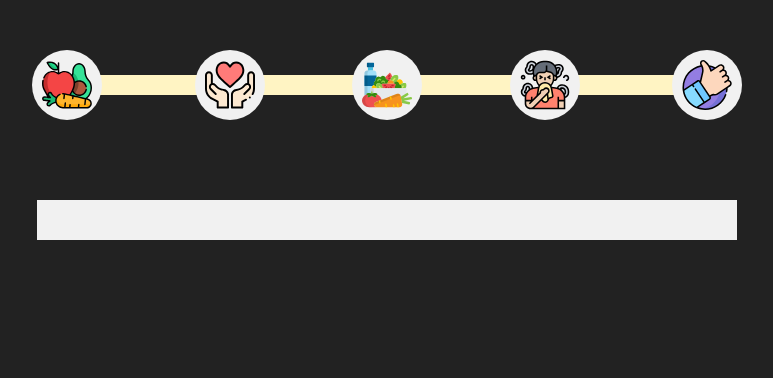
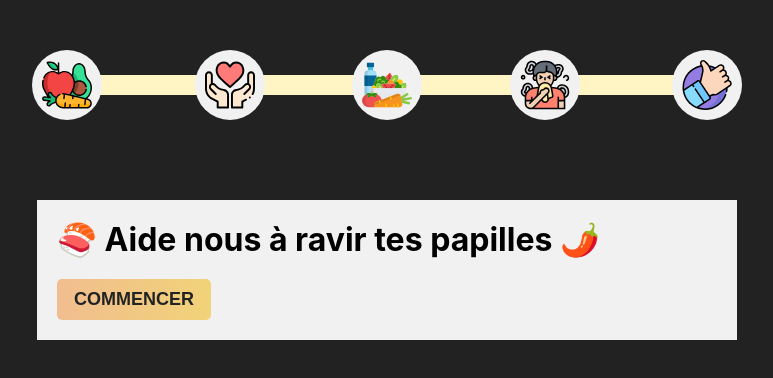
Before and after one commit to jeanlouisHERVE/MULTI-STEP-VALIDATION, a React (Create React App) app: page / in a window 1280 px wide. Shown: the top 378 px of the page, without its empty margins (253-1026 px from the left). Built offline with nearby package versions, Linux system fonts and the light colour scheme.

Commit message:
add CardBegin and CardEnd components

```diff
--- /dev/null
+++ b/src/Components/MultiForm/Infos/CardBegin.js
@@ -0,0 +1,11 @@
+import React from 'react'
+import './Card.css';
+
+export default function CardBegin() {
+  return (
+    <div className='card'>
+        <h1>🍣 Aide nous à ravir tes papilles 🌶️</h1>
+        <button>COMMENCER</button>
+    </div>
+  )
+}
--- /dev/null
+++ b/src/Components/MultiForm/Infos/CardEnd.js
@@ -0,0 +1,11 @@
+import React from 'react'
+import './Card.css';
+
+export default function CardEnd() {
+  return (
+    <div className='card'>
+        <h1>Bravissimo</h1>
+        <p>On peut maintenant te proposer des plats en fonction de tes goûts</p>
+    </div>
+  )
+}
--- a/src/Components/MultiForm/MultiForm.js
+++ b/src/Components/MultiForm/MultiForm.js
@@ -1,6 +1,9 @@
 import React, {useState} from 'react';
 import './MultiForm.css';
 import Indicator from './Indicator/Indicator';
+import CardBegin from './Infos/CardBegin';
+import CardEnd from './Infos/CardEnd';
+
 export default function MultiForm() {
 
     const [formIndex, setFormIndex] = useState(1);
@@ -14,6 +17,7 @@ export default function MultiForm() {
   return (
     <div className='container-multiform'>
         <Indicator />
+        <CardBegin />
     </div>
   )
 }
```
